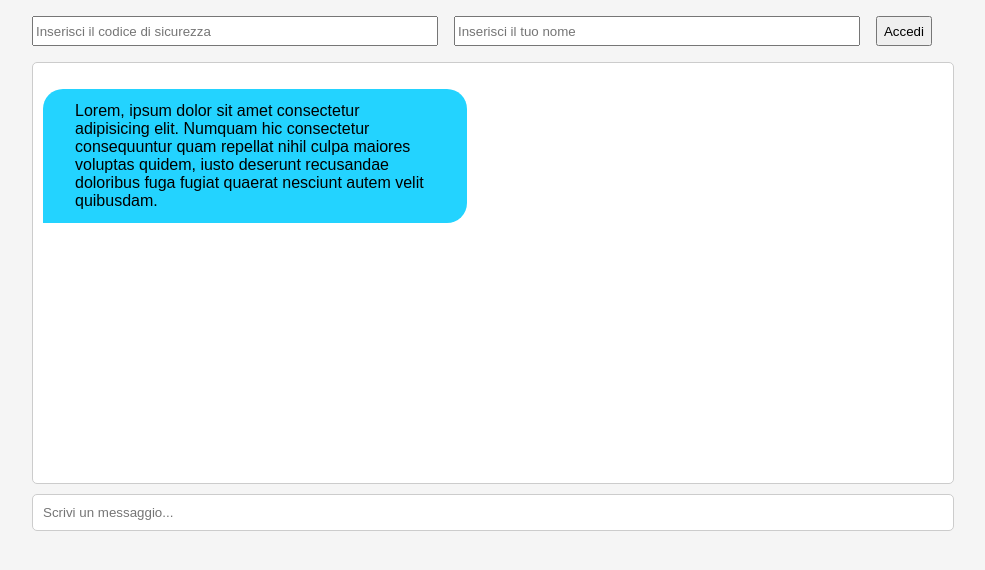
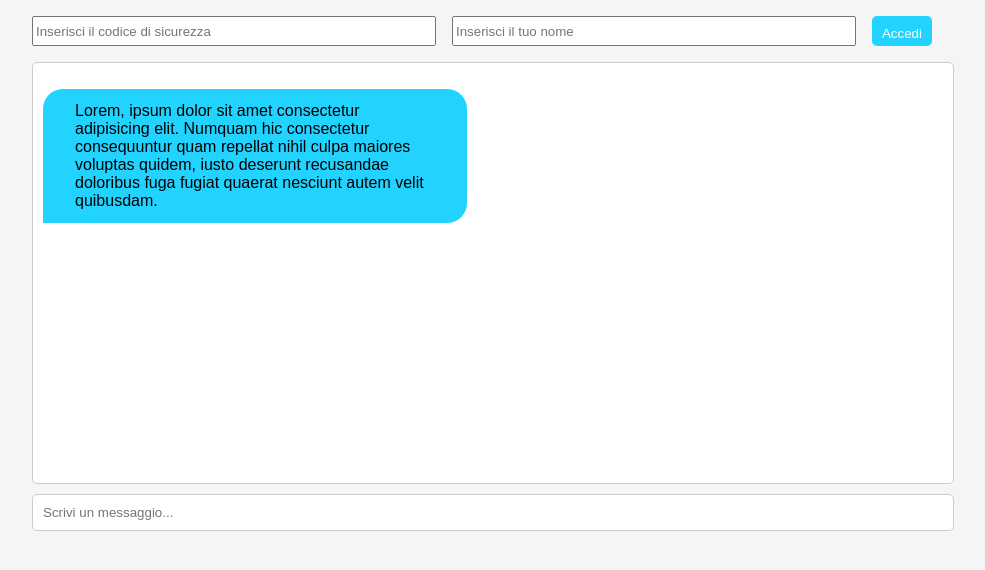
Before and after one commit to EasySimho/RealTimeChat, a website: page index.html in a window 1280 px wide. Shown: the whole page, without its empty margins (158-1143 px from the left). Drawn offline with nearby package versions, Linux system fonts and the light colour scheme; no server answers.

Commit message:
login-style

```diff
--- a/index.html
+++ b/index.html
@@ -63,6 +63,18 @@
         margin-right: 1rem;
       }
 
+      #login-button {
+        padding: 10px;
+        border: none;
+        background-color: #23d3ff;
+        color: white;
+        border-radius: 5px;
+        cursor: pointer;
+      }
+
+      #login-button:hover {
+        background-color: #1f9bcf;
+      }
 
     </style>
   </head>
--- a/server.js
+++ b/server.js
@@ -7,9 +7,10 @@
 const sharedsession = require("express-socket.io-session");
 
 var sessionMiddleware = session({
-  secret: "your-secret-key",
+  secret: "dPCZ9fQ6YUHziLPg4NSzkdY4t5SULbEg",
   resave: false,
   saveUninitialized: true,
+
 });
 
 app.use(sessionMiddleware);
@@ -27,6 +28,8 @@
 });
 
 const Message = mongoose.model('Message', messageSchema);
+
+
 
 app.get('/', (req, res) => {
   res.sendFile(__dirname + '/index.html');
```
